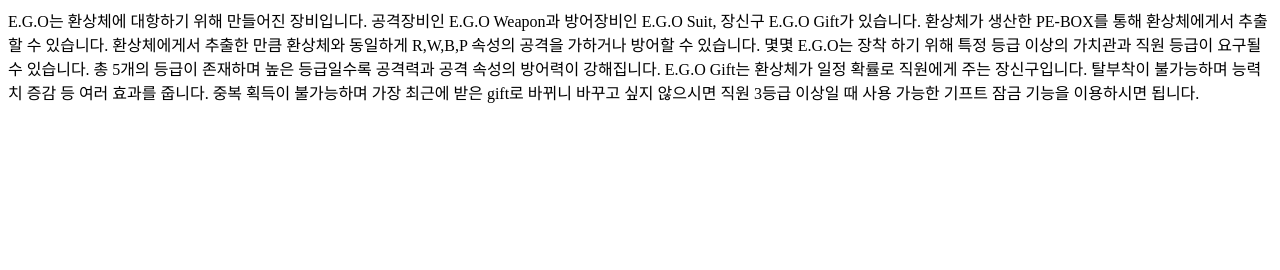
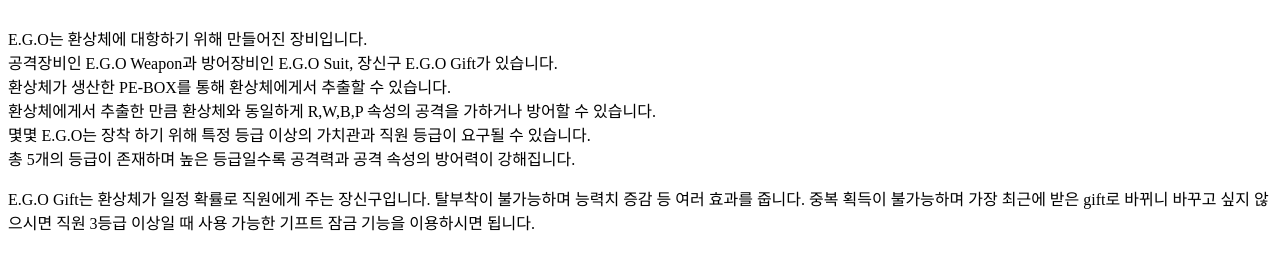
Before and after one commit to sian20/lobotomy-tutorial.github.io, a plain HTML site: page EGO.html in a window 1280 px wide. Drawn offline with Linux system fonts and the light colour scheme.

Commit message:
Update EGO.html

```diff
--- a/EGO.html
+++ b/EGO.html
@@ -5,11 +5,13 @@
     <title>E.G.O</title>
   </head>
   <body>
-    E.G.O는 환상체에 대항하기 위해 만들어진 장비입니다. 공격장비인 E.G.O Weapon과 방어장비인 E.G.O Suit, 장신구 E.G.O Gift가 있습니다.
-    환상체가 생산한 PE-BOX를 통해 환상체에게서 추출할 수 있습니다. 환상체에게서 추출한 만큼 환상체와 동일하게 R,W,B,P 속성의 공격을 가하거나 방어할 수 있습니다.
-    몇몇 E.G.O는 장착 하기 위해 특정 등급 이상의 가치관과 직원 등급이 요구될 수 있습니다.
-    총 5개의 등급이 존재하며 높은 등급일수록 공격력과 공격 속성의 방어력이 강해집니다.
-    E.G.O Gift는 환상체가 일정 확률로 직원에게 주는 장신구입니다. 탈부착이 불가능하며 능력치 증감 등 여러 효과를 줍니다.
-    중복 획득이 불가능하며 가장 최근에 받은 gift로 바뀌니 바꾸고 싶지 않으시면 직원 3등급 이상일 때 사용 가능한 기프트 잠금 기능을 이용하시면 됩니다.
+    <br>E.G.O는 환상체에 대항하기 위해 만들어진 장비입니다.
+    <br>공격장비인 E.G.O Weapon과 방어장비인 E.G.O Suit, 장신구 E.G.O Gift가 있습니다.
+    <br>환상체가 생산한 PE-BOX를 통해 환상체에게서 추출할 수 있습니다.
+    <br>환상체에게서 추출한 만큼 환상체와 동일하게 R,W,B,P 속성의 공격을 가하거나 방어할 수 있습니다.
+    <br>몇몇 E.G.O는 장착 하기 위해 특정 등급 이상의 가치관과 직원 등급이 요구될 수 있습니다.
+    <br>총 5개의 등급이 존재하며 높은 등급일수록 공격력과 공격 속성의 방어력이 강해집니다.
+    <p>E.G.O Gift는 환상체가 일정 확률로 직원에게 주는 장신구입니다. 탈부착이 불가능하며 능력치 증감 등 여러 효과를 줍니다.
+      중복 획득이 불가능하며 가장 최근에 받은 gift로 바뀌니 바꾸고 싶지 않으시면 직원 3등급 이상일 때 사용 가능한 기프트 잠금 기능을 이용하시면 됩니다.</p>
   </body>
 </html>
```
